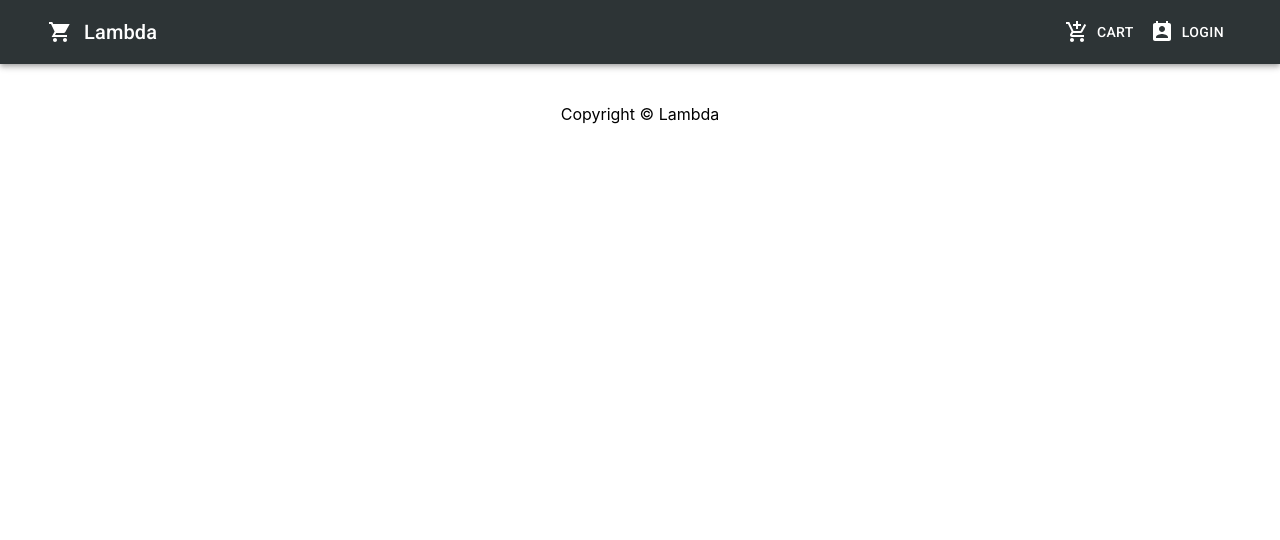
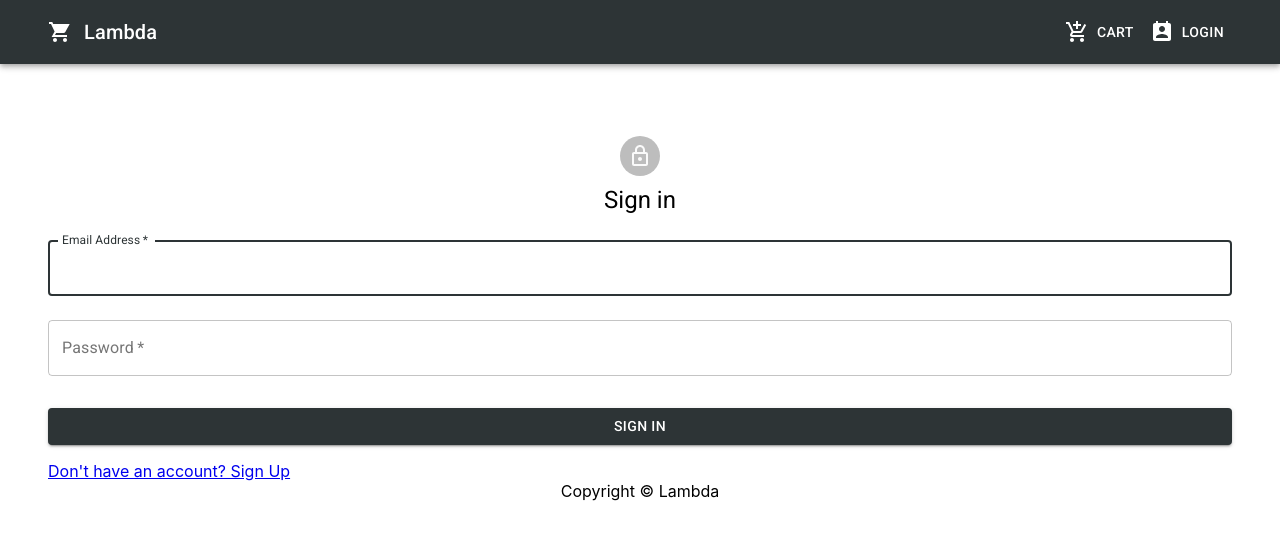
Before and after one commit to samedskulj/lambda-ecommerce, a React (Create React App) app in the folder frontend/: page /login in a window 1280 px wide. Shown: the top 540 px of the page. Built offline with nearby package versions, Linux system fonts and the light colour scheme.

Commit message:
Login usera

```diff
--- a/frontend/src/App.js
+++ b/frontend/src/App.js
@@ -9,6 +9,7 @@
 import Home from "./pages/Home";
 import ProductScreen from "./pages/ProductScreen";
 import CartScreen from "./pages/CartScreen";
+import LoginScreen from "./pages/LoginScreen";
 function App() {
   const classes = useStyles();
   return (
@@ -25,6 +26,7 @@
                 component={ProductScreen}
               ></Route>
               <Route path="/cart/:id?" component={CartScreen}></Route>
+              <Route path="/login" component={LoginScreen}></Route>
               <Footer></Footer>
             </Container>
           </ThemeProvider>
--- /dev/null
+++ b/frontend/src/actions/userActions.js
@@ -0,0 +1,44 @@
+import {
+  USER_LOGIN_FAIL,
+  USER_LOGIN_LOGOUT,
+  USER_LOGIN_REQUEST,
+  USER_LOGIN_SUCCESS,
+} from "../reducer-const/userConst";
+import axios from "axios";
+export const login = (email, password) => async (dispatch) => {
+  try {
+    dispatch({
+      type: USER_LOGIN_REQUEST,
+    });
+
+    const config = {
+      headers: {
+        "Content-Type": "application/json",
+      },
+    };
+    const { data } = await axios.post(
+      "/api/users/login",
+      { email, password },
+      config
+    );
+    dispatch({
+      type: USER_LOGIN_SUCCESS,
+      payload: data,
+    });
+
+    localStorage.setItem("userInfo", JSON.stringify(data));
+  } catch (error) {
+    dispatch({
+      type: USER_LOGIN_FAIL,
+      payload:
+        error.response && error.response.data.message // da bi dobili response error message od backend servera (custom)
+          ? error.response.data.message
+          : error.message,
+    });
+  }
+};
+
+export const logout = () => (dispatch) => {
+  localStorage.removeItem("userInfo");
+  dispatch({ type: USER_LOGIN_LOGOUT });
+};
--- a/frontend/src/components/Header.js
+++ b/frontend/src/components/Header.js
@@ -5,14 +5,34 @@
 import Button from "@material-ui/core/Button";
 import IconButton from "@material-ui/core/IconButton";
 import MenuIcon from "@material-ui/icons/Menu";
+import MenuItem from "@material-ui/core/MenuItem";
+import Menu from "@material-ui/core/Menu";
 import useStyles from "../material-styles/styles";
 import ShoppingCartSharpIcon from "@material-ui/icons/ShoppingCartSharp";
 import AddShoppingCartIcon from "@material-ui/icons/AddShoppingCart";
 import PermContactCalendarIcon from "@material-ui/icons/PermContactCalendar";
 import { Container } from "@material-ui/core";
 import { Link } from "react-router-dom";
+import { useDispatch, useSelector } from "react-redux";
+import AccountCircle from "@material-ui/icons/AccountCircle";
+import { logout } from "../actions/userActions";
 const Header = () => {
+  const userLogin = useSelector((state) => state.userLogin);
+  const { userInfo } = userLogin;
+  const [anchorEl, setAnchorEl] = React.useState(null);
+  const open = Boolean(anchorEl);
+  const handleMenu = (event) => {
+    setAnchorEl(event.currentTarget);
+  };
+
+  const handleClose = () => {
+    setAnchorEl(null);
+  };
+  const dispatch = useDispatch();
   const classes = useStyles();
+  const logoutHandler = () => {
+    dispatch(logout());
+  };
   return (
     <>
       <AppBar position="static">
@@ -39,7 +59,48 @@
                 Cart
               </Button>
             </Link>
-            <Link className={classes.linkovi} to="/signin">
+            {userInfo ? (
+              <div>
+                <IconButton
+                  aria-label="account of current user"
+                  aria-controls="menu-appbar"
+                  aria-haspopup="true"
+                  onClick={handleMenu}
+                  color="inherit"
+                >
+                  <AccountCircle />
+                  <Typography
+                    className={classes.headerProfileLink}
+                    variant="body2"
+                  >
+                    {userInfo.name}
+                  </Typography>
+                </IconButton>
+                <Menu
+                  id="menu-appbar"
+                  anchorEl={anchorEl}
+                  anchorOrigin={{
+                    vertical: "top",
+                    horizontal: "right",
+                  }}
+                  keepMounted
+                  transformOrigin={{
+                    vertical: "top",
+                    horizontal: "right",
+                  }}
+                  open={open}
+                  onClose={handleClose}
+                >
+                  <MenuItem onClick={handleClose}>
+                    <Link to="/profile" className={classes.linkovi}>
+                      Profile
+                    </Link>
+                  </MenuItem>
+                  <MenuItem onClick={logoutHandler}>Log out</MenuItem>
+                </Menu>
+              </div>
+            ) : (
+              <Link className={classes.linkovi} to="/login">
                 <Button color="inherit">
                   <PermContactCalendarIcon
                     className={classes.btnlogin}
@@ -47,6 +108,7 @@
                   Login
                 </Button>
               </Link>
+            )}
           </Toolbar>
         </Container>
       </AppBar>
--- a/frontend/src/material-styles/styles.js
+++ b/frontend/src/material-styles/styles.js
@@ -20,7 +20,14 @@
   appbarFont: {
     textTransform: "uppercase",
   },
-
+  headerProfileLink: {
+    fontSize: "0.9rem",
+    textTransform: "uppercase",
+    fontWeight: "430",
+    paddingLeft: "10px",
+    border: "0",
+    margin: "0",
+  },
   btnlogin: {
     paddingRight: theme.spacing(1),
   },
@@ -75,4 +82,21 @@
     justifyContent: "center",
     alignItems: "center",
   },
+  paper: {
+    marginTop: theme.spacing(8),
+    display: "flex",
+    flexDirection: "column",
+    alignItems: "center",
+  },
+  avatar: {
+    margin: theme.spacing(1),
+    backgroundColor: theme.palette.secondary.main,
+  },
+  form: {
+    width: "100%", // Fix IE 11 issue.
+    marginTop: theme.spacing(1),
+  },
+  submit: {
+    margin: theme.spacing(3, 0, 2),
+  },
 }));
--- /dev/null
+++ b/frontend/src/pages/LoginScreen.js
@@ -0,0 +1,109 @@
+import React, { useState, useEffect } from "react";
+import Avatar from "@material-ui/core/Avatar";
+import Button from "@material-ui/core/Button";
+import CssBaseline from "@material-ui/core/CssBaseline";
+import TextField from "@material-ui/core/TextField";
+import FormControlLabel from "@material-ui/core/FormControlLabel";
+import Checkbox from "@material-ui/core/Checkbox";
+import Grid from "@material-ui/core/Grid";
+import Box from "@material-ui/core/Box";
+import LockOutlinedIcon from "@material-ui/icons/LockOutlined";
+import Typography from "@material-ui/core/Typography";
+import useStyles from "../material-styles/styles";
+import Container from "@material-ui/core/Container";
+import { Link } from "react-router-dom";
+import { useDispatch, useSelector } from "react-redux";
+import { login } from "../actions/userActions";
+import Alert from "@material-ui/lab/Alert";
+const LoginScreen = ({ location, history }) => {
+  const classes = useStyles();
+  const [email, setEmail] = useState("");
+  const [password, setPassword] = useState("");
+  const dispatch = useDispatch();
+
+  const userLogin = useSelector((state) => state.userLogin);
+  const { loading, error, userInfo } = userLogin;
+  const redirect = location.search ? location.search.split("=")[1] : "/";
+
+  useEffect(() => {
+    if (userInfo) {
+      history.push(redirect);
+    }
+  }, [history, userInfo, redirect]);
+  const submitHandler = (e) => {
+    e.preventDefault();
+    dispatch(login(email, password));
+  };
+
+  return (
+    <>
+      <Container>
+        <div className={classes.paper}>
+          <Avatar className={classes.avatar}>
+            <LockOutlinedIcon />
+          </Avatar>
+          <Typography component="h1" variant="h5">
+            Sign in
+          </Typography>
+          {error && (
+            <Alert style={{ marginTop: "20px" }} severity="error">
+              {error}
+            </Alert>
+          )}
+          <form className={classes.form}>
+            <TextField
+              variant="outlined"
+              margin="normal"
+              required
+              fullWidth
+              id="email"
+              label="Email Address"
+              name="email"
+              autoComplete="email"
+              autoFocus
+              type="email"
+              value={email}
+              onChange={(e) => setEmail(e.target.value)}
+            />
+            <TextField
+              variant="outlined"
+              margin="normal"
+              required
+              fullWidth
+              name="password"
+              label="Password"
+              type="password"
+              id="password"
+              autoComplete="current-password"
+              value={password}
+              onChange={(e) => setPassword(e.target.value)}
+            />
+
+            <Button
+              type="submit"
+              fullWidth
+              variant="contained"
+              color="primary"
+              className={classes.submit}
+              onClick={submitHandler}
+            >
+              Sign In
+            </Button>
+            <Grid container>
+              <Grid item>
+                <Link
+                  to={redirect ? `/register?redirect=${redirect}` : "/register"}
+                  variant="body2"
+                >
+                  Don't have an account? Sign Up
+                </Link>
+              </Grid>
+            </Grid>
+          </form>
+        </div>
+      </Container>
+    </>
+  );
+};
+
+export default LoginScreen;
--- /dev/null
+++ b/frontend/src/reducer-const/userConst.js
@@ -0,0 +1,4 @@
+export const USER_LOGIN_REQUEST = "USER_LOGIN_REQUEST";
+export const USER_LOGIN_SUCCESS = "USER_LOGIN_SUCCESS";
+export const USER_LOGIN_FAIL = "USER_LOGIN_FAIL";
+export const USER_LOGIN_LOGOUT = "USER_LOGIN_LOGOUT";
--- /dev/null
+++ b/frontend/src/reducers/userReducers.js
@@ -0,0 +1,21 @@
+import {
+  USER_LOGIN_FAIL,
+  USER_LOGIN_LOGOUT,
+  USER_LOGIN_REQUEST,
+  USER_LOGIN_SUCCESS,
+} from "../reducer-const/userConst";
+
+export const userLoginReducer = (state = {}, action) => {
+  switch (action.type) {
+    case USER_LOGIN_REQUEST:
+      return { loading: true };
+    case USER_LOGIN_SUCCESS:
+      return { loading: false, userInfo: action.payload };
+    case USER_LOGIN_FAIL:
+      return { loading: false, error: action.payload };
+    case USER_LOGIN_LOGOUT:
+      return { loading: false, userInfo: {} };
+    default:
+      return state;
+  }
+};
--- a/frontend/src/store.js
+++ b/frontend/src/store.js
@@ -6,19 +6,28 @@
   productDetailsReducer,
 } from "./reducers/productReducers";
 import { cartReducer } from "./reducers/cartReducers";
+import { userLoginReducer } from "./reducers/userReducers";
 const reducer = combineReducers({
   productList: productReducer,
   productDetails: productDetailsReducer,
   cart: cartReducer,
+  userLogin: userLoginReducer,
 });
 
 const cartItemsFromStorage = localStorage.getItem("cartItems")
   ? JSON.parse(localStorage.getItem("cartItems"))
   : [];
 
+const userInfoStorage = localStorage.getItem("userInfo")
+  ? JSON.parse(localStorage.getItem("userInfo"))
+  : null;
+
 const initialState = {
   cart: {
     cartItems: cartItemsFromStorage,
+  },
+  userLogin: {
+    userInfo: userInfoStorage,
   },
 };
 
```
Lines whose indentation alone changed are shown as unchanged.
